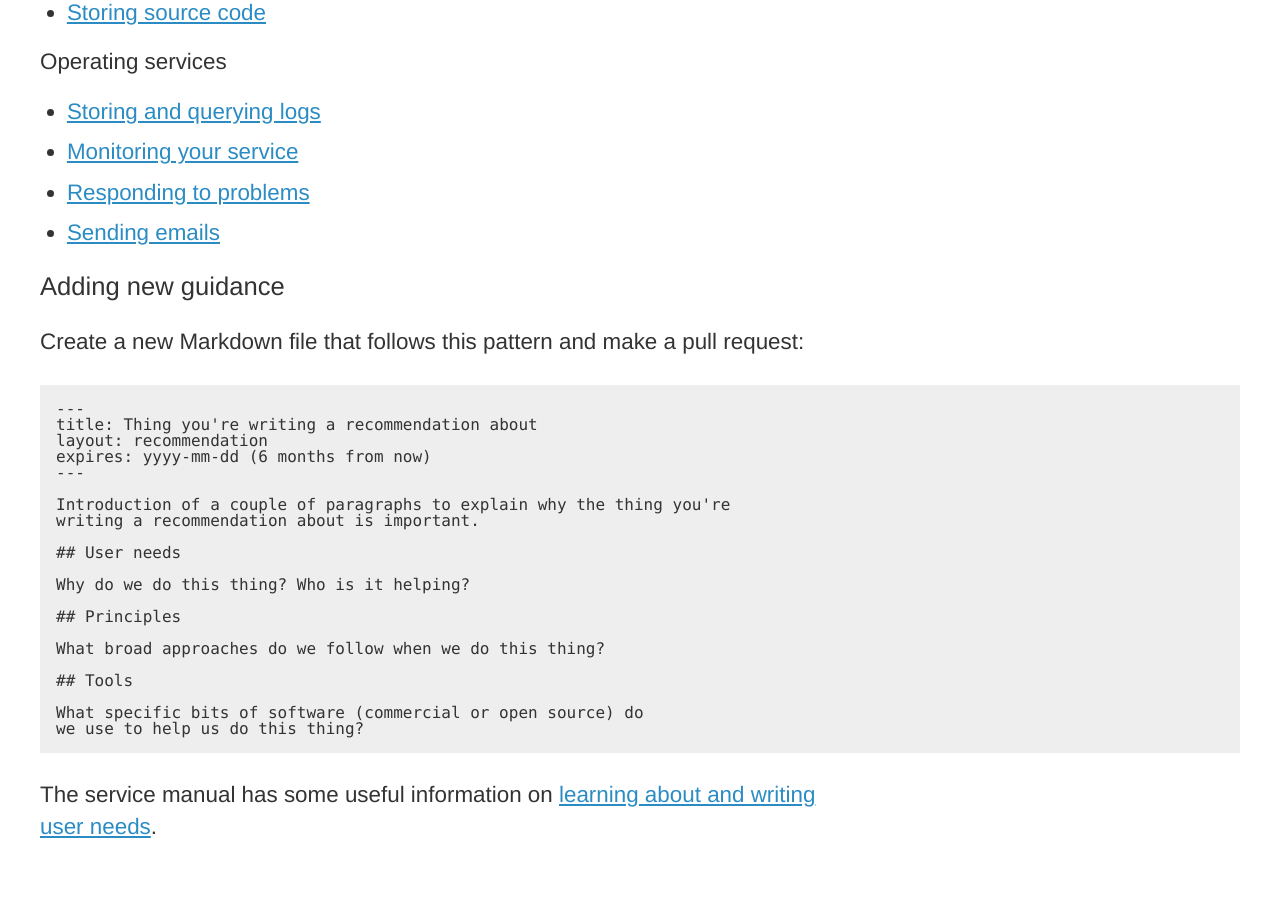
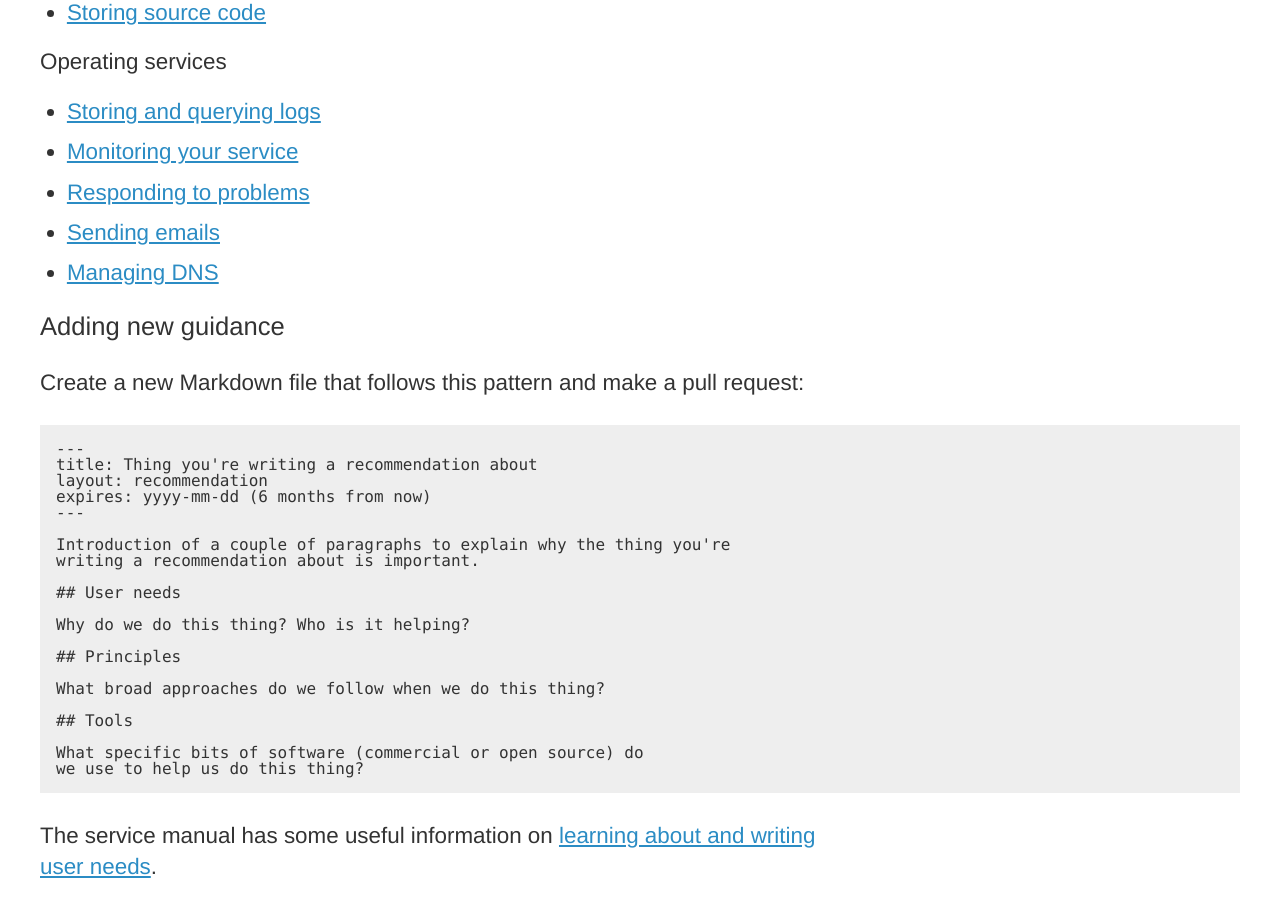
Before and after one commit to alphagov/gds-way, a Jekyll site: the page built from index.md, in a window 1280 px wide and 900 px high, scrolled down 680 px. Built offline with Jekyll 4.4.1, drawn with Linux system fonts in a browser that asks for light colours; our own code applies the rules of GitHub Pages for plain Markdown files.

Commit message:
oops, once again we forgot to link to the new content

```diff
--- a/index.md
+++ b/index.md
@@ -28,6 +28,7 @@ in this repository. Projects at beta and live should follow these recommendation
 - [Monitoring your service](monitoring.html)
 - [Responding to problems](alerting.html)
 - [Sending emails](sending-email.html)
+- [Managing DNS](dns-hosting.html)
 
 ## Adding new guidance
 
```
